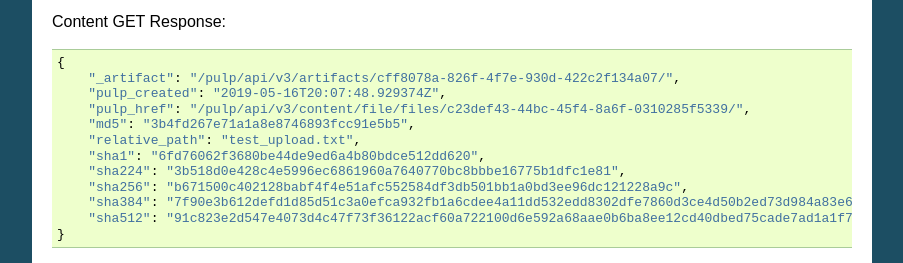
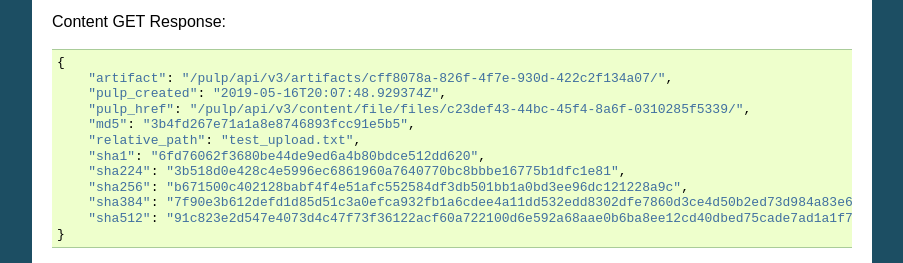
Before and after one commit to pulp/pulp_file, a Sphinx documentation site: the page built from docs/workflows/upload.rst, in a window 1280 px wide, cut to the strip 763-1026 px from the top of the page. Shown: the whole strip, without its empty margins (198-1101 px from the left). Built offline with Sphinx 7.4.7, drawn with Linux system fonts in a browser that asks for light colours.

```diff
--- a/docs/workflows/upload.rst
+++ b/docs/workflows/upload.rst
@@ -37,7 +37,7 @@ Create ``file`` content from an Artifact
 Content GET Response::
 
     {
-        "_artifact": "/pulp/api/v3/artifacts/cff8078a-826f-4f7e-930d-422c2f134a07/",
+        "artifact": "/pulp/api/v3/artifacts/cff8078a-826f-4f7e-930d-422c2f134a07/",
         "pulp_created": "2019-05-16T20:07:48.929374Z",
         "pulp_href": "/pulp/api/v3/content/file/files/c23def43-44bc-45f4-8a6f-0310285f5339/",
         "md5": "3b4fd267e71a1a8e8746893fcc91e5b5",
```
Also changed, not shown: 1 other file.
